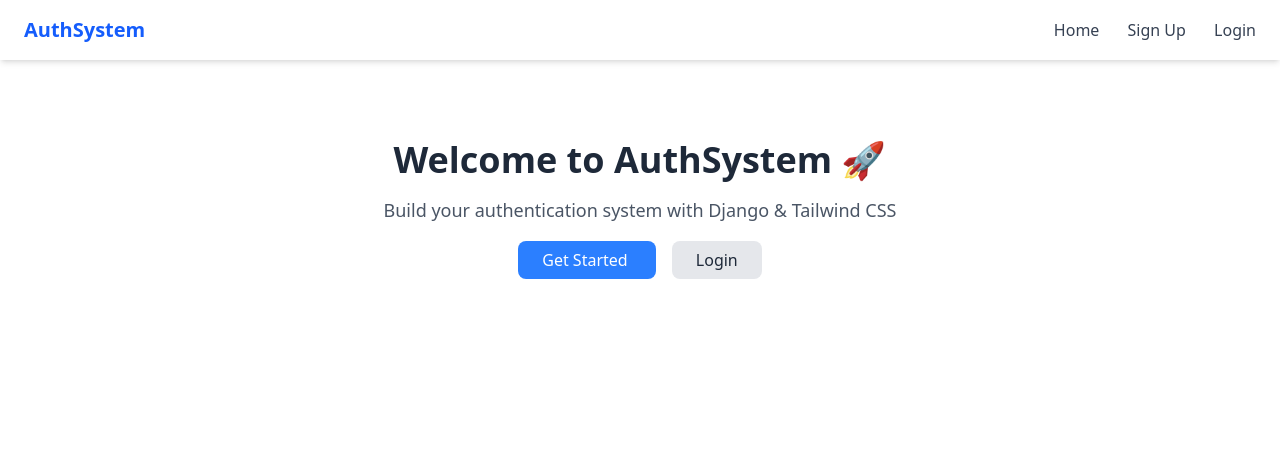
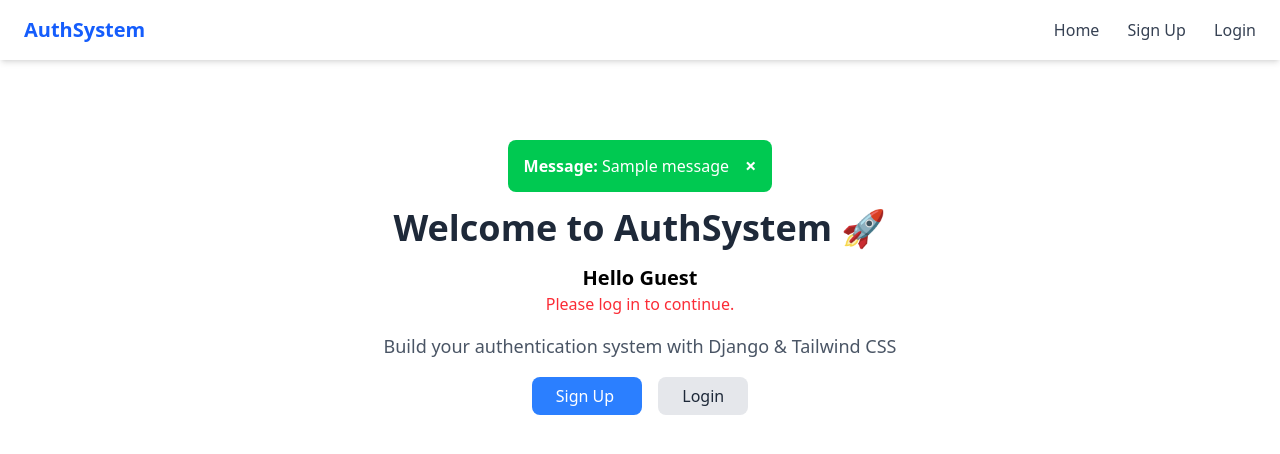
Before and after one commit to sonu621/AuthSystem, a Django app: page / in a window 1280 px wide. Shown: the top 454 px of the page. Run offline with Django 5.2, Linux system fonts and the light colour scheme; one stand-in notice (Sample message) is shown; some libraries are stand-ins or nearby versions.

Commit message:
Added the logics

```diff
--- a/account/templates/account/index.html
+++ b/account/templates/account/index.html
@@ -9,24 +9,64 @@
 
 <div class="flex flex-col items-center justify-center text-center mt-20">
 
+    <!-- Messages -->
+    {% for message in messages %}
+    <div class="mb-4 px-4 py-3 rounded-lg text-white
+        {% if message.tags == 'success' %} bg-green-500
+        {% elif message.tags == 'error' %} bg-red-500
+        {% elif message.tags == 'warning' %} bg-yellow-500
+        {% else %} bg-blue-500 {% endif %}">
+
+        <div class="flex justify-between items-center">
+            <span><strong>Message:</strong> {{ message }}</span>
+            <button onclick="this.parentElement.parentElement.remove()"
+                    class="ml-4 font-bold text-xl">&times;</button>
+        </div>
+    </div>
+    {% endfor %}
+
+    <!-- Heading -->
     <h1 class="text-4xl font-bold text-gray-800 mb-4">
         Welcome to AuthSystem 🚀
     </h1>
 
+    <!-- Auth Check -->
+    {% if user.is_authenticated %}
+        <h3 class="text-xl font-semibold">Hello {{ fname }}</h3>
+        <h4 class="text-green-600 mb-4">You logged in successfully!</h4>
+    {% else %}
+        <h3 class="text-xl font-semibold">Hello Guest</h3>
+        <h4 class="text-red-500 mb-4">Please log in to continue.</h4>
+    {% endif %}
+
+    <!-- Description -->
     <p class="text-gray-600 text-lg mb-6">
         Build your authentication system with Django & Tailwind CSS
     </p>
 
+    <!-- Buttons -->
     <div class="space-x-4">
+        {% if user.is_authenticated %}
+            <a href="/signout"
+               class="bg-red-500 text-white px-6 py-2 rounded-lg hover:bg-red-600 transition">
+                Logout
+            </a>
+
+            <a href="/dashboard"
+               class="bg-green-500 text-white px-6 py-2 rounded-lg hover:bg-green-600 transition">
+                Dashboard
+            </a>
+        {% else %}
             <a href="/signup"
                class="bg-blue-500 text-white px-6 py-2 rounded-lg hover:bg-blue-600 transition">
-            Get Started
+                Sign Up
             </a>
 
             <a href="/signin"
                class="bg-gray-200 text-gray-800 px-6 py-2 rounded-lg hover:bg-gray-300 transition">
                 Login
             </a>
+        {% endif %}
     </div>
 
 </div>
--- a/account/views.py
+++ b/account/views.py
@@ -2,6 +2,7 @@
 from django.http import HttpResponse
 from django.contrib.auth.models import User
 from django.contrib import messages
+from django.contrib.auth import authenticate, login, logout
 
 # Create your views here.
 def home(request):
@@ -32,7 +33,25 @@
 
 def signin(request):
 
+    if request.method == 'POST':
+        username = request.POST['username']
+        password = request.POST['password']
+
+        user = authenticate(username=username, password=password)
+
+        if user is not None:
+            login(request, user)
+            fname = user.first_name
+            return render(request, 'account/index.html', {'fname': fname})
+
+        else:
+            messages.error(request, "Bad Credentials!")
+            return redirect('home')
+
+
     return render(request, 'account/signin.html')
 
 def signout(request):
-    return render(request, 'account/signout.html')
+    logout(request)
+    messages.success(request, "Logged Out Sucessfully!")
+    return redirect('home')
--- a/theme/static/css/dist/styles.css
+++ b/theme/static/css/dist/styles.css
@@ -8,7 +8,11 @@
     --font-serif: ui-serif, Georgia, Cambria, 'Times New Roman', Times, serif;
     --font-mono: ui-monospace, SFMono-Regular, Menlo, Monaco, Consolas, 'Liberation Mono', 'Courier New',
     monospace;
+    --color-red-500: oklch(63.7% 0.237 25.331);
+    --color-red-600: oklch(57.7% 0.245 27.325);
+    --color-yellow-500: oklch(79.5% 0.184 86.047);
     --color-green-500: oklch(72.3% 0.219 149.579);
+    --color-green-600: oklch(62.7% 0.194 149.214);
     --color-blue-400: oklch(70.7% 0.165 254.624);
     --color-blue-500: oklch(62.3% 0.214 259.815);
     --color-blue-600: oklch(54.6% 0.245 262.881);
@@ -39,6 +43,7 @@
     --text-5xl: 3rem;
     --text-5xl--line-height: 1;
     --font-weight-medium: 500;
+    --font-weight-semibold: 600;
     --font-weight-bold: 700;
     --tracking-normal: 0em;
     --leading-normal: 1.5;
@@ -235,6 +240,9 @@
   .mb-6 {
     margin-bottom: calc(var(--spacing) * 6);
   }
+  .ml-4 {
+    margin-left: calc(var(--spacing) * 4);
+  }
   .block {
     display: block;
   }
@@ -311,8 +319,17 @@
   .bg-gray-200 {
     background-color: var(--color-gray-200);
   }
+  .bg-green-500 {
+    background-color: var(--color-green-500);
+  }
+  .bg-red-500 {
+    background-color: var(--color-red-500);
+  }
   .bg-white {
     background-color: var(--color-white);
+  }
+  .bg-yellow-500 {
+    background-color: var(--color-yellow-500);
   }
   .p-8 {
     padding: calc(var(--spacing) * 8);
@@ -325,6 +342,9 @@
   }
   .py-2 {
     padding-block: calc(var(--spacing) * 2);
+  }
+  .py-3 {
+    padding-block: calc(var(--spacing) * 3);
   }
   .py-4 {
     padding-block: calc(var(--spacing) * 4);
@@ -375,6 +395,10 @@
     --tw-font-weight: var(--font-weight-medium);
     font-weight: var(--font-weight-medium);
   }
+  .font-semibold {
+    --tw-font-weight: var(--font-weight-semibold);
+    font-weight: var(--font-weight-semibold);
+  }
   .tracking-normal {
     --tw-tracking: var(--tracking-normal);
     letter-spacing: var(--tracking-normal);
@@ -396,6 +420,12 @@
   }
   .text-green-500 {
     color: var(--color-green-500);
+  }
+  .text-green-600 {
+    color: var(--color-green-600);
+  }
+  .text-red-500 {
+    color: var(--color-red-500);
   }
   .text-white {
     color: var(--color-white);
@@ -428,6 +458,20 @@
     &:hover {
       @media (hover: hover) {
         background-color: var(--color-gray-300);
+      }
+    }
+  }
+  .hover\:bg-green-600 {
+    &:hover {
+      @media (hover: hover) {
+        background-color: var(--color-green-600);
+      }
+    }
+  }
+  .hover\:bg-red-600 {
+    &:hover {
+      @media (hover: hover) {
+        background-color: var(--color-red-600);
       }
     }
   }
```
Also changed, not shown: account/templates/account/signin.html (+34 -4 lines), db.sqlite3. Lines whose indentation alone changed are shown as unchanged.
